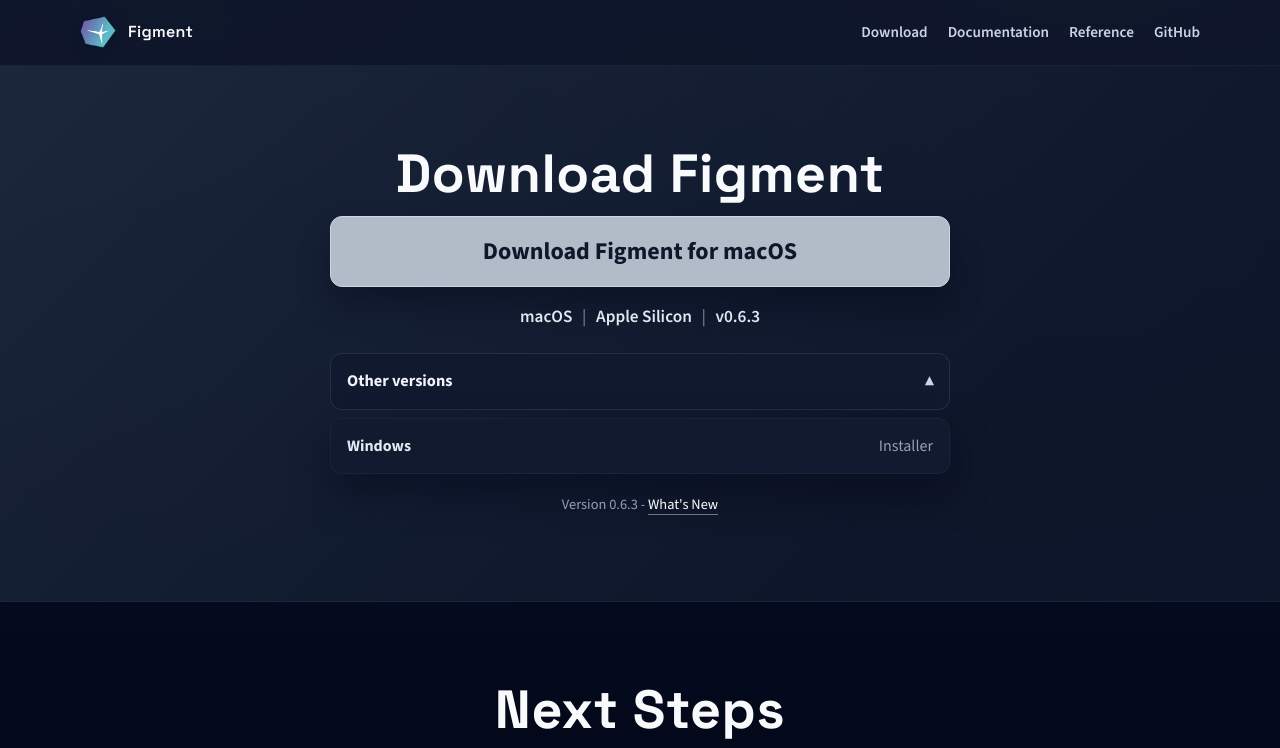
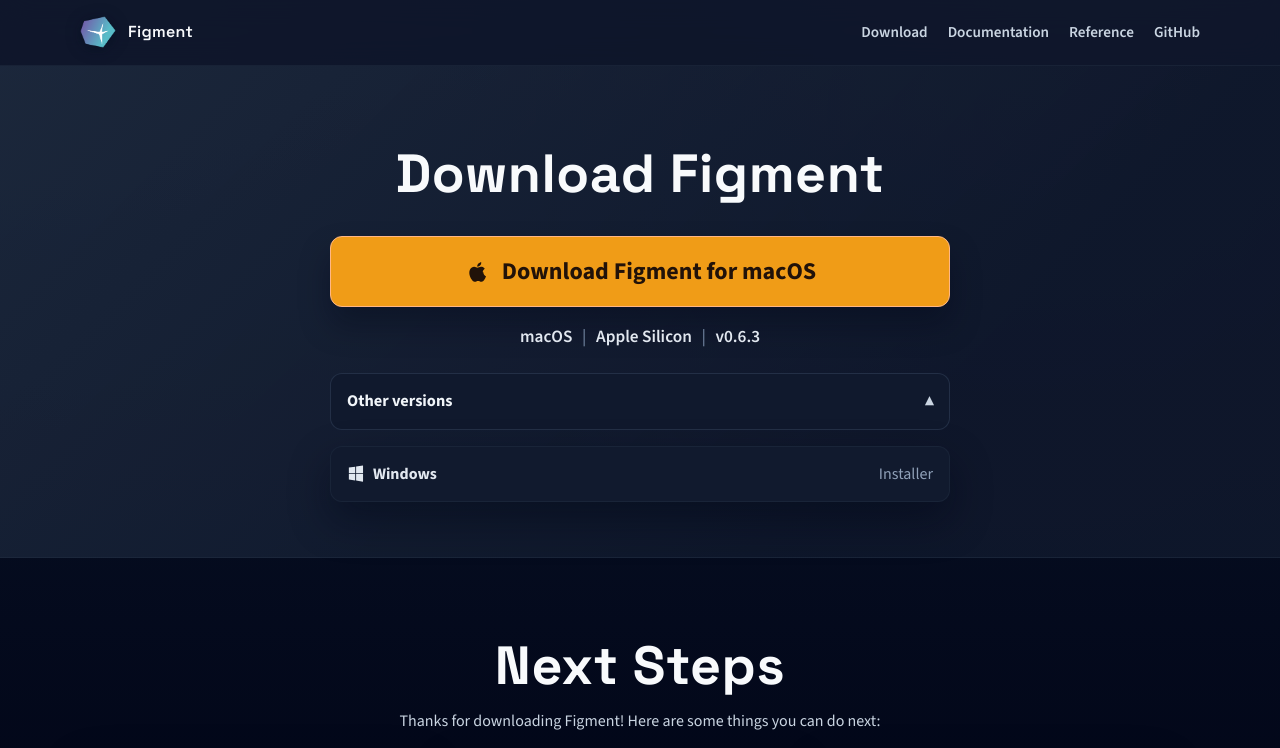
Before and after one commit to figmentapp/docs, an Astro site: page /download in a window 1280 px wide. Both pictures are taken after a click on the heading "Other versions". Shown: the top 748 px of the page. Built offline with nearby package versions, Linux system fonts and the light colour scheme; Astro itself is replaced by a stand-in of ours.

Commit message:
Polish download page layout

```diff
--- a/src/components/DownloadPage.jsx
+++ b/src/components/DownloadPage.jsx
@@ -33,6 +33,22 @@ function detectPreferredOption(options) {
   return options[0];
 }
 
+function PlatformIcon({ platform }) {
+  if (platform.toLowerCase().includes("win")) {
+    return (
+      <svg aria-hidden="true" className="download-platform-icon" viewBox="0 0 24 24">
+        <path d="M2.5 3.5 11 2.2V11H2.5V3.5Zm9.7-1.5L21.5.7V11h-9.3V2Zm-9.7 10h8.5v8.8L2.5 19.5V12Zm9.7 0h9.3v10.3l-9.3-1.4V12Z" />
+      </svg>
+    );
+  }
+
+  return (
+    <svg aria-hidden="true" className="download-platform-icon" viewBox="0 0 24 24">
+      <path d="M16.7 12.8c0-2.2 1.8-3.2 1.9-3.3-1-1.5-2.7-1.7-3.2-1.7-1.4-.1-2.7.8-3.4.8-.7 0-1.8-.8-2.9-.8-1.5 0-2.8.9-3.6 2.2-1.6 2.7-.4 6.7 1.2 9 .8 1.1 1.7 2.3 2.9 2.2 1.2 0 1.6-.7 3-.7s1.8.7 3 .7c1.3 0 2.1-1.1 2.8-2.2.9-1.3 1.2-2.6 1.2-2.7-.1 0-2.3-.9-2.3-3.5ZM14.5 6.4c.6-.7 1-1.7.9-2.7-.9 0-2 .6-2.6 1.3-.6.7-1.1 1.7-1 2.7 1 .1 2.1-.5 2.7-1.3Z" />
+      </svg>
+    );
+}
+
 function DownloadHeader() {
   const [primaryOption, setPrimaryOption] = useState(downloadOptions[0]);
 
@@ -51,6 +67,7 @@ function DownloadHeader() {
         <h1 className="text-2xl">Download Figment</h1>
 
         <a className="download-primary" href={primaryOption.url}>
+          <PlatformIcon platform={primaryOption.platform} />
           Download Figment for {primaryOption.platform}
         </a>
 
@@ -67,7 +84,10 @@ function DownloadHeader() {
           <div className="download-options-list">
             {alternativeOptions.map((option) => (
               <a className="download-option" href={option.url} key={option.id}>
-                <span className="download-option-title">{option.platform}</span>
+                <span className="download-option-title">
+                  <PlatformIcon platform={option.platform} />
+                  {option.platform}
+                </span>
                 <span className="download-option-meta">{option.variant}</span>
               </a>
             ))}
--- a/src/styles/site.css
+++ b/src/styles/site.css
@@ -32,6 +32,10 @@
   --color-action-bg: var(--slate-200);
   --color-action-bg-hover: var(--slate-50);
   --color-action-fg: var(--slate-950);
+  --download-cta-bg: oklch(0.76 0.16 70);
+  --download-cta-bg-hover: color-mix(in oklch, var(--download-cta-bg) 86%, white);
+  --download-cta-border: color-mix(in oklch, var(--download-cta-bg) 68%, white);
+  --download-cta-fg: oklch(0.2 0.03 50);
   --shadow-soft: 0 18px 40px rgb(2 6 23 / 0.45);
   --shadow-strong: 0 26px 60px rgb(2 6 23 / 0.58);
 }
@@ -300,18 +304,23 @@ a.cta__button:hover {
   max-width: 780px;
 }
 
+.download-hero .text-2xl {
+  margin-bottom: 2.1rem;
+}
+
 .download-primary {
   display: inline-flex;
   justify-content: center;
   align-items: center;
+  gap: 0.7rem;
   width: min(620px, 100%);
   margin: 0 auto;
   padding: 0.94rem 1.55rem;
   border-radius: 12px;
-  border: 1px solid color-mix(in oklch, var(--slate-200) 75%, var(--slate-400));
-  background: color-mix(in oklch, var(--slate-200) 75%, var(--slate-700));
+  border: 1px solid var(--download-cta-border);
+  background: var(--download-cta-bg);
   box-shadow: 0 18px 30px rgb(2 6 23 / 0.34);
-  color: var(--slate-900);
+  color: var(--download-cta-fg);
   font-size: clamp(1rem, 1.25vw + 0.7rem, 1.5rem);
   font-weight: 700;
   text-decoration: none;
@@ -320,8 +329,8 @@ a.cta__button:hover {
 
 .download-primary:hover {
   text-decoration: none;
-  color: var(--slate-950);
-  background: color-mix(in oklch, var(--slate-100) 82%, var(--slate-600));
+  color: var(--download-cta-fg);
+  background: var(--download-cta-bg-hover);
   transform: translateY(-1px);
 }
 
@@ -344,6 +353,8 @@ a.cta__button:hover {
 .download-options {
   width: min(620px, 100%);
   margin: 0 auto 1.2rem;
+  position: relative;
+  z-index: 4;
 }
 
 .download-options summary {
@@ -376,6 +387,10 @@ a.cta__button:hover {
 }
 
 .download-options-list {
+  position: absolute;
+  top: calc(100% + 0.5rem);
+  left: 0;
+  right: 0;
   margin-top: 0.5rem;
   border: 1px solid var(--color-border-soft);
   border-radius: 12px;
@@ -405,11 +420,21 @@ a.cta__button:hover {
 }
 
 .download-option-title {
+  display: inline-flex;
+  align-items: center;
+  gap: 0.5rem;
   font-weight: 650;
 }
 
 .download-option-meta {
   color: var(--color-text-muted);
+}
+
+.download-platform-icon {
+  width: 1.12em;
+  height: 1.12em;
+  fill: currentcolor;
+  flex-shrink: 0;
 }
 
 a.color-reverse {
@@ -423,16 +448,23 @@ a.color-reverse {
 }
 
 .tile {
+  display: flex;
+  flex-direction: column;
   background: linear-gradient(160deg, var(--color-bg-elevated) 0%, var(--color-bg-soft) 100%);
   border: 1px solid var(--color-border);
   border-radius: 16px;
   padding: 1.55rem;
   margin-bottom: 1rem;
+  height: 100%;
   box-shadow: var(--shadow-soft);
 }
 
 .tile h3 {
   margin-bottom: 0.5rem;
+}
+
+.tile .button {
+  margin-top: auto;
 }
 
 .py-5 {
```
